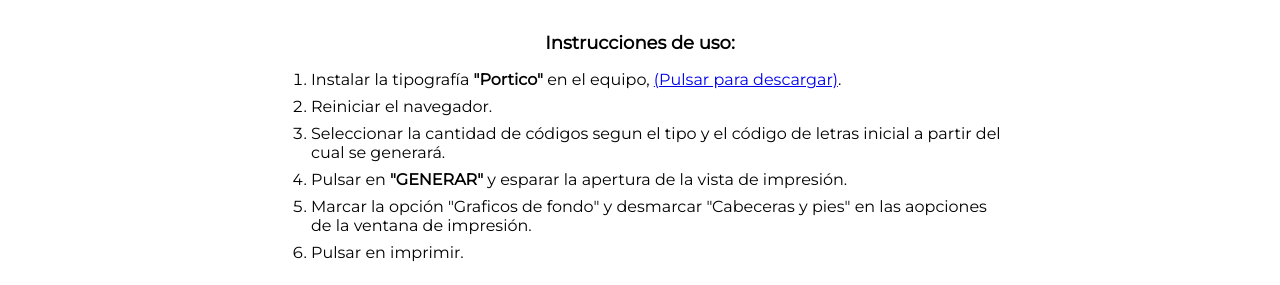
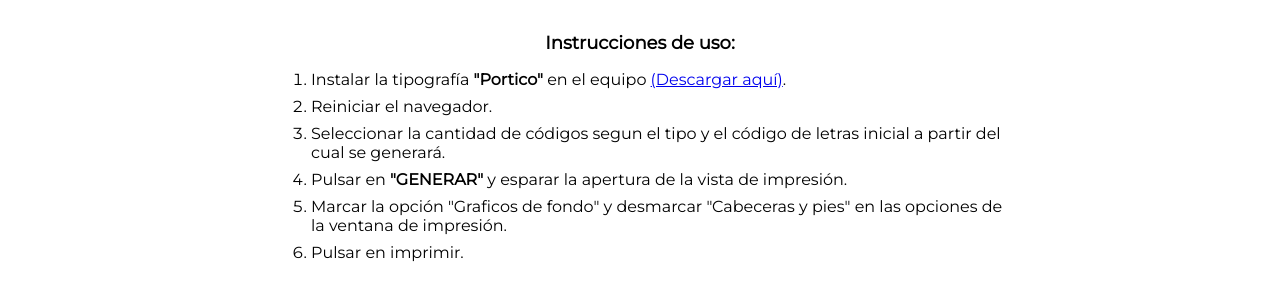
Before and after one commit to rutillastoby/zoa-codegenerator, a plain HTML site: page index.html in a window 1280 px wide. Shown: the part 564-849 px from the top of the page. Drawn offline with nearby package versions, Linux system fonts and the light colour scheme.

Commit message:
Update index.html

```diff
--- a/index.html
+++ b/index.html
@@ -211,11 +211,11 @@
                     <div id="instructions" class="col100 xlMarginTop">
                         <span class="bold">Instrucciones de uso:</span>
                         <ol>
-                            <li>Instalar la tipografía <strong>"Portico"</strong> en el equipo, <a href="font/portico.otf" download>(Pulsar para descargar)</a>.</li>
+                            <li>Instalar la tipografía <strong>"Portico"</strong> en el equipo <a href="font/portico.otf" download>(Descargar aquí)</a>.</li>
                             <li>Reiniciar el navegador.</li>
                             <li>Seleccionar la cantidad de códigos segun el tipo y el código de letras inicial a partir del cual se generará.</li>
                             <li>Pulsar en <strong>"GENERAR"</strong> y esparar la apertura de la vista de impresión.</li>
-                            <li>Marcar la opción "Graficos de fondo" y desmarcar "Cabeceras y pies" en las aopciones de la ventana de impresión.</li>
+                            <li>Marcar la opción "Graficos de fondo" y desmarcar "Cabeceras y pies" en las opciones de la ventana de impresión.</li>
                             <li>Pulsar en imprimir.</li>
                         </ol>
                     </div>
```
